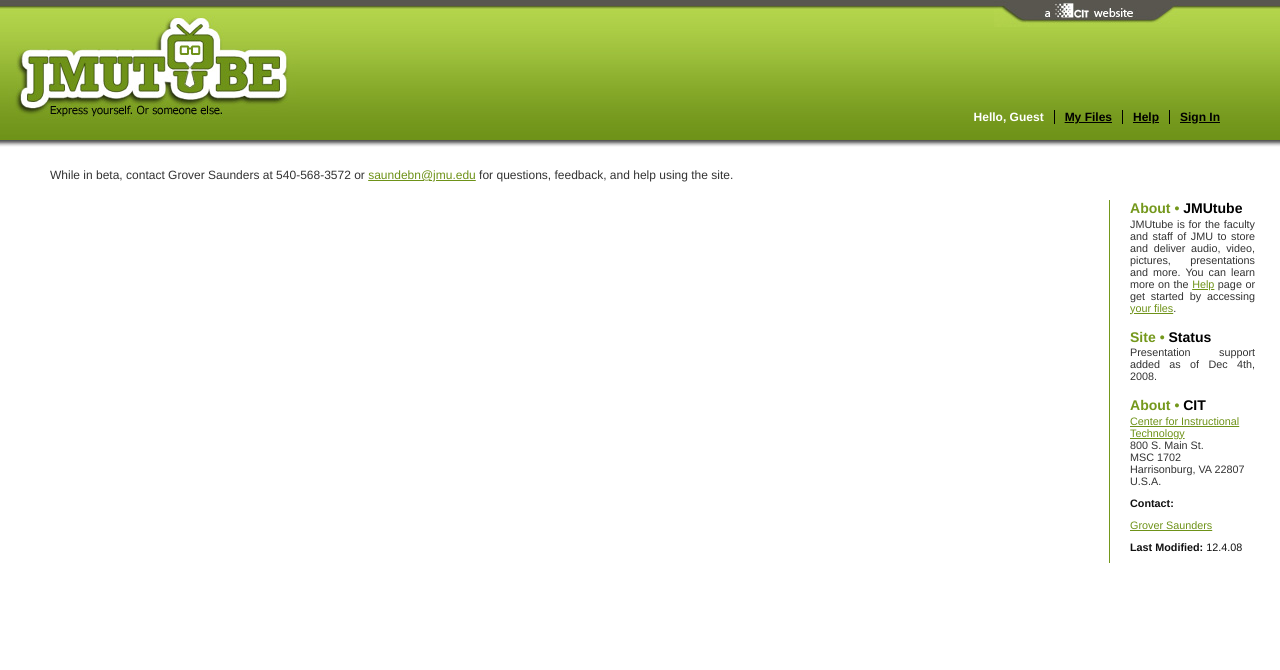
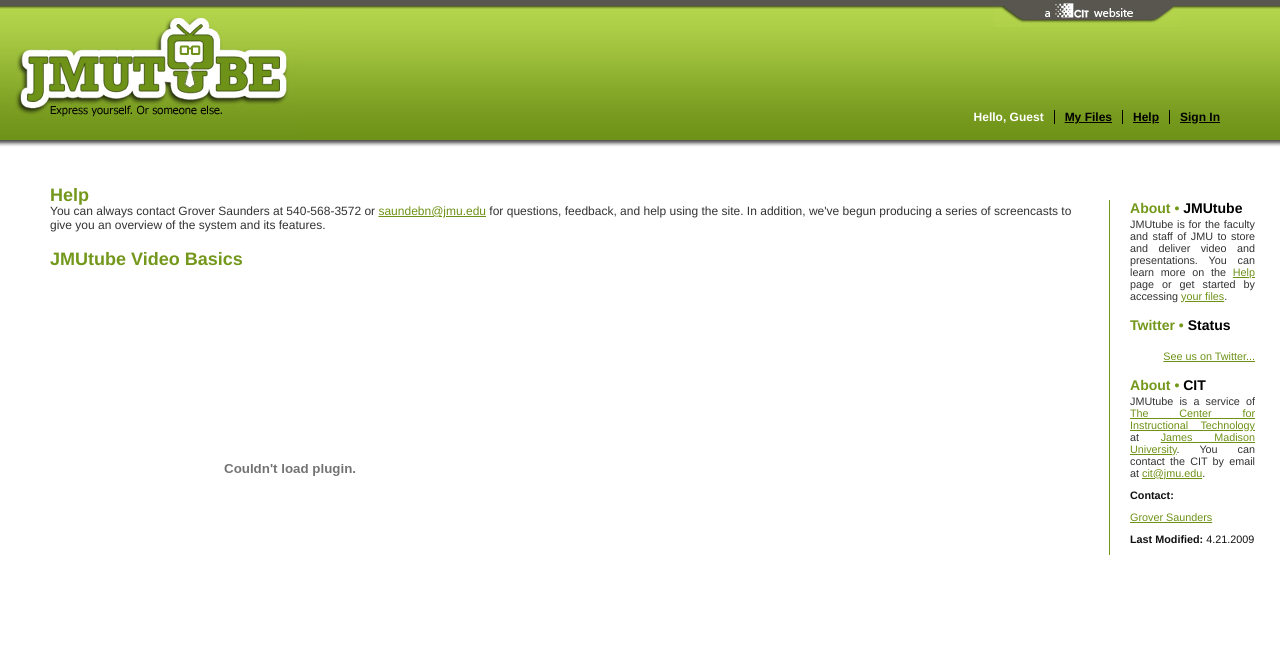
Before and after one commit to knabar/jmutube, a Django app: template jmutube/templates/help.html in a window 1280 px wide. Shown: the top 670 px of the page. Run offline with Django 3.2, Linux system fonts and the light colour scheme; the template is opened without the code that fills it, so the values that code supplies are empty; some libraries are stand-ins or nearby versions.

Commit message:
Template updates

```diff
--- a/jmutube/templates/help.html
+++ b/jmutube/templates/help.html
@@ -2,6 +2,36 @@
 
 {% block content %}
 
-While in beta, contact Grover Saunders at 540-568-3572 or <a href="mailto:saundebn@jmu.edu" target="_blank">saundebn@jmu.edu</a> for questions, feedback, and help using the site.
+<h3>Help</h3>
+
+<p>You can always contact Grover Saunders at 540-568-3572 or <a href="mailto:saundebn@jmu.edu" target="_blank">saundebn@jmu.edu</a> for questions, feedback, and help using the site. In addition, we've begun producing a series of screencasts to give you an overview of the system and its features.</p>
+
+<p align="center">
+
+<h3>JMUtube Video Basics</h3>
+
+<div style="margin: 0px; padding: 0px; overflow: hidden; width: 480px; height: 400px;">
+<object classid="clsid:d27cdb6e-ae6d-11cf-96b8-444553540000" codebase="http://download.macromedia.com/pub/shockwave/cabs/flash/swflash.cab#version=9,0,115,0" width="480" height="400" id="jmutube" align="middle">
+<param name="movie" value="http://jmutube.cit.jmu.edu/static/player/jmutube.swf" />
+<param name="allowFullScreen" value="true" />
+<param name="allScriptAccess" value="sameDomain" />
+<param name="quality" value="high" />
+<param name="scale" value="exactfit" />
+<param name="loop" value="false" />
+<param name="FlashVars" value="rssfeed=http://jmutube.cit.jmu.edu/content/cit/playlist/414/rss" />
+<object data="http://jmutube.cit.jmu.edu/static/player/jmutube.swf" height="400" type="application/x-shockwave-flash" width="480">
+<param name="movie" value="http://jmutube.cit.jmu.edu/static/player/jmutube.swf" />
+<param name="allowFullScreen" value="true" />
+<param name="allScriptAccess" value="sameDomain" />
+<param name="quality" value="high" />
+<param name="scale" value="exactfit" />
+<param name="loop" value="false" />
+<param name="FlashVars" value="rssfeed=http://jmutube.cit.jmu.edu/content/cit/playlist/414/rss" />
+</object>
+</object>
+</div>
+
+
+</p>
 
 {% endblock %}
--- a/jmutube/templates/master.html
+++ b/jmutube/templates/master.html
@@ -26,7 +26,7 @@
 
 	<div id="banner">
 
-		<h1>JMUtube</h1>
+		<a href="http://jmutube.cit.jmu.edu"><h1>JMUtube</h1></a>
 
 		<h2>Express Yourself. Or Someone Else.</h2>
 
@@ -53,59 +53,17 @@
                 {% endif %}
             </li>
 			<li><a href="{% url jmutube.media.media "video" %}">My Files</a></li>
-			<li><a href="/help/">Help</a></li>
             {% if user.is_authenticated %}
             <li><a href="{% url options %}">Options</a></li>
+   			<li><a href="/help/">Help</a></li>
 			<li><a href="{% url django.contrib.auth.views.logout %}">Sign Out</a></li>
 			{% else %}
+   			<li><a href="/help/">Help</a></li>
             <li><a href="{% url jmutube.media.media "video" %}">Sign In</a></li>
             {% endif %}
 		</ul>
 	</div>
 
-{% block sidebar %}
-
-<style type="text/css">
-#main {
-   margin-right: 200px;
-   min-width: inherit;
-    }
-</style>
-
-
-	<div id="sidebar">
-
-        <h4>About &bull; <span>JMUtube</span></h4>
-        <p>JMUtube is for the faculty and staff of JMU to store and deliver audio, video, pictures, presentations and more. You can learn more on the <a href="help.html">Help</a> page or get started by accessing <a href="{% url jmutube.media.media "video" %}">your files</a>.</p>
-        <h4>Site &bull; <span>Status</span></h4>
-        <p>Presentation support added as of Dec 4th, 2008.</p>
-
-
-    	<h4>About &bull; <span>CIT</span></h4>
-
-		<div class="vcard">
-
-		<a class="fn org url" href="http://cit.jmu.edu">Center for Instructional Technology</a>
-
-		<div class="adr">
-			<div class="street-address">800 S. Main St.</div>
-			<div class="extended-address">MSC 1702</div>
- 			<span class="locality">Harrisonburg</span>,
-			<span class="region">VA</span>
-			<span class="postal-code">22807</span>
- 			<div class="country-name">U.S.A.</div>
-		</div>
-		</div>
-
-    	<h6>Contact:</h6>
-		<p><a href="mailto:saundebn@jmu.edu">Grover Saunders </a></p>
-
-     	<h6>Last Modified: <span>12.4.08</span></h6
-
-     	<img src="/static/images/footer_logo_black.gif" alt="JMU Logo" />
-  </div>
-
-{% endblock %}
 
 
 <div id="main">
@@ -123,6 +81,45 @@
 
 </div>
 
+
+
+{% block sidebar %}
+
+<style type="text/css">
+#main {
+   margin-right: 200px;
+   min-width: 555px;
+    }
+</style>
+
+
+	<div id="sidebar">
+
+        <h4>About &bull; <span>JMUtube</span></h4>
+        <p>JMUtube is for the faculty and staff of JMU to store and deliver video and presentations. You can learn more on the <a href="/help/">Help</a> page or get started by accessing <a href="{% url jmutube.media.media "video" %}">your files</a>.</p>
+        <h4>Twitter &bull; <span>Status</span></h4>
+			<div id="twitter_div">
+			<ul id="twitter_update_list"></ul>
+			<a href="http://twitter.com/jmutube" id="twitter-link" style="display:block;text-align:right;">See us on Twitter...</a>
+</div>
+
+    	<h4>About &bull; <span>CIT</span></h4>
+
+		<p> JMUtube is a service of <a href="http://cit.jmu.edu" target="_blank">The Center for Instructional Technology</a> at <a href="http://www.jmu.edu" target="_blank">James Madison University</a>. You can contact the CIT by email at <a href="mailto:cit@jmu.edu">cit@jmu.edu</a>.</p>
+
+    	<h6>Contact:</h6>
+		<p><a href="mailto:saundebn@jmu.edu">Grover Saunders </a></p>
+
+     	<h6>Last Modified: <span>4.21.2009</span></h6
+
+     	<img src="/static/images/footer_logo_black.gif" alt="JMU Logo" />
+  </div>
+
+  <script type="text/javascript" src="http://twitter.com/javascripts/blogger.js"></script>
+  <script type="text/javascript" src="http://twitter.com/statuses/user_timeline/jmutube.json?callback=twitterCallback2&amp;count=1"></script>
+{% endblock %}
+
+
 </body>
 
 </html>
--- a/jmutube/templates/media/presentations.html
+++ b/jmutube/templates/media/presentations.html
@@ -56,7 +56,7 @@
                         <a href="http://jmutube.cit.jmu.edu/users/{{ user.username }}/presentations/{{ file.file}}.content/" target="_blank">Preview</a>
                         <a href="http://jmutube.cit.jmu.edu/users/{{ user.username }}/presentations/{{ file.file}}.content/" target="_blank">Link</a>
                         <a href="http://jmutube.cit.jmu.edu/users/{{ user.username }}/presentations/{{ file.file}}" target="_blank">Download</a>
-                        <div>
+                        <div class="tags-line">
                         {% tags_for_object file as file_tags %}
                         {% for tag in file_tags %}
                             <span class="tag" id="tag-{{ file.id }}-{{ tag.name }}">{{ tag.name }} <a class="removetag" href="javascript:void(0)">X</a></span>
--- a/jmutube/templates/options.html
+++ b/jmutube/templates/options.html
@@ -3,5 +3,11 @@
 {% load impersonate_tags %}
 
 {% block content %}
+
+<h3>Options</h3>
+<p>This options page serves as a space to add extra and interesting features to JMUtube. You can think of this sort of like the labs section in Gmail. You will only see features here than apply to you, so you may see nothing at all below. As new features are added, we'll make updates to the front page and the help section so you'll know what's available.
+
+<div class="options_odd">
 	{% impersonation_form %}
+</div>
 {% endblock %}
```
Also changed, not shown: jmutube/templates/home.html (+19 -4 lines), jmutube/templates/media.html (+9 -6 lines).
